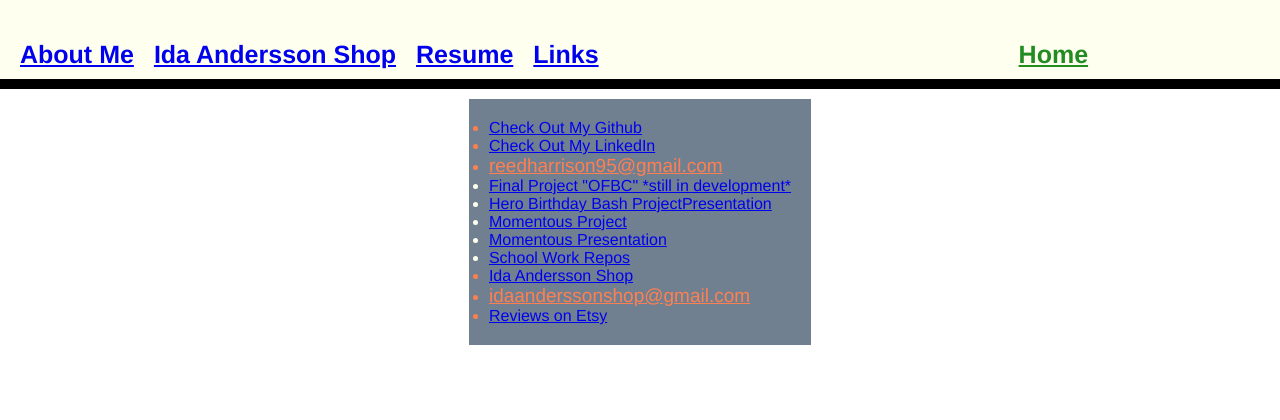
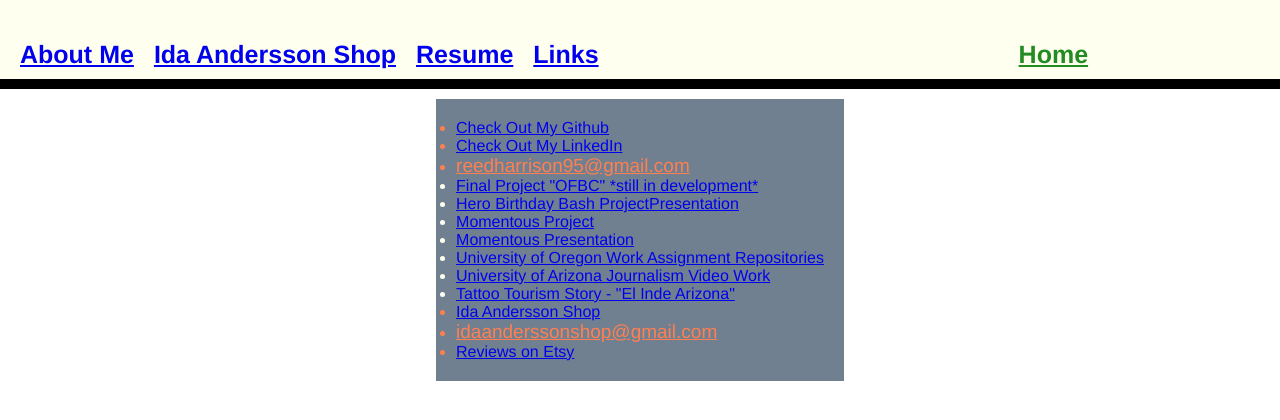
Before and after one commit to HGreedo/nuReactPortfolio, a React (Create React App) app: page /pages/ThirdPtyLinks in a window 1280 px wide. Shown: the top 420 px of the page. Built offline with nearby package versions, Linux system fonts and the light colour scheme.

Commit message:
commit on 'main'

```diff
--- a/src/pages/ThirdPtyLinks.js
+++ b/src/pages/ThirdPtyLinks.js
@@ -35,8 +35,17 @@ const ThirdPtyLinks = () => (
             </li>
 
             <li className="link">
-            <a href="https://github.com/HGreedo?tab=repositories">School Work Repos</a>
+            <a href="https://github.com/HGreedo?tab=repositories">University of Oregon Work Assignment Repositories</a>
             </li>
+
+            <li className="link">
+            <a href="https://www.youtube.com/channel/UCvZV5eUFMovWcflaRRrIMCA/videos">University of Arizona Journalism Video Work</a>
+            </li>
+
+            <li className="link">
+            <a href="https://indearizona.com/tucson-tattoo-culture-oasis-for-art-expression-in-southwest/">Tattoo Tourism Story - "El Inde Arizona"</a>
+            </li>
+
             </div>
 
 
```
